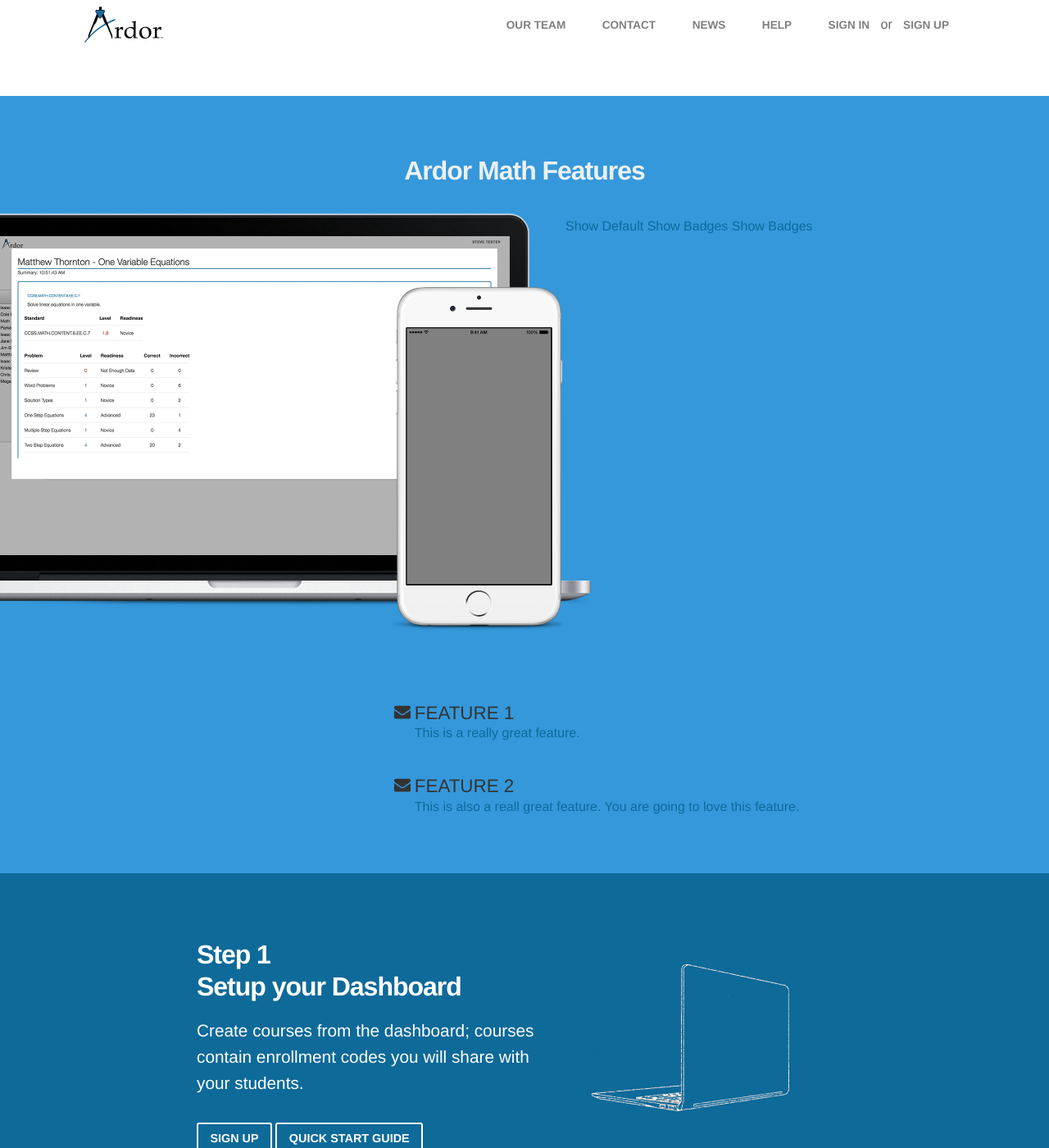
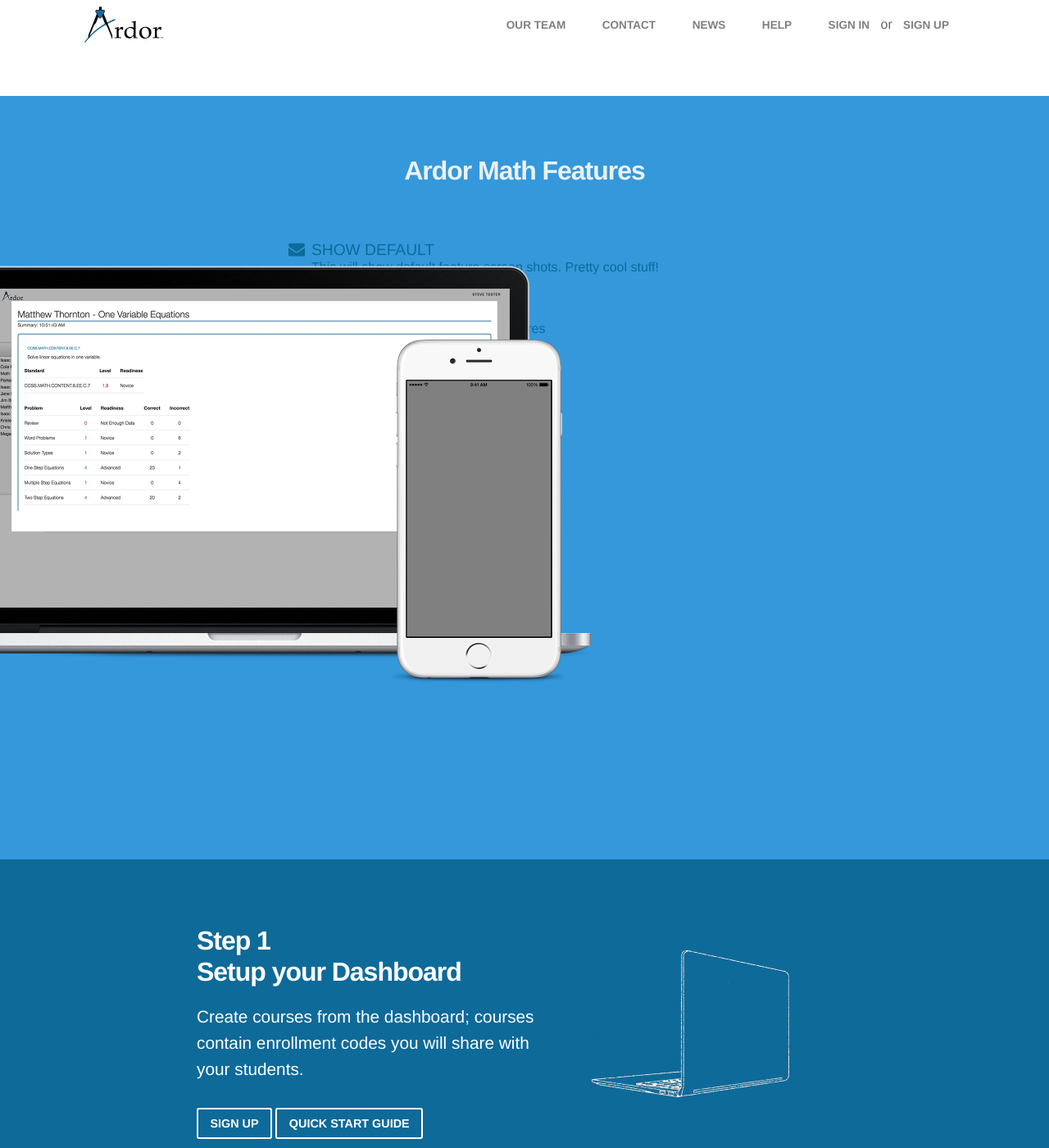
Before and after one commit to ardor-education/ardor-education.github.io, a Jekyll site: the page built from index.html, in a window 1280 px wide and 1400 px high, scrolled down 665 px. Shown: the whole window at 82% size. Built offline with Jekyll 4.4.1, drawn with Linux system fonts in a browser that asks for light colours; some web fonts are replaced.

Commit message:
align features and add icon

```diff
--- a/_layouts/home.html
+++ b/_layouts/home.html
@@ -53,11 +53,40 @@
 <div class="wrapper-content">
 
     <h2>Ardor Math Features</h2>
+    <!---
 
-  <a id="toggle-default">Show Default</a>
-  <a id="toggle-badges">Show Badges</a>
-  <a id="toggle-help">Show Badges</a>
+  -->
 
+    <a id="toggle-default" class="features-text">
+        <svg
+            class="feature-icon"
+            fill="#0E6A99"
+            version="1.1" xmlns="http://www.w3.org/2000/svg" xmlns:xlink="http://www.w3.org/1999/xlink" width="20" height="20" viewBox="0 0 14 14">
+            <path d="M14 5.547v6.203q0 0.516-0.367 0.883t-0.883 0.367h-11.5q-0.516 0-0.883-0.367t-0.367-0.883v-6.203q0.344 0.383 0.789 0.68 2.828 1.922 3.883 2.695 0.445 0.328 0.723 0.512t0.738 0.375 0.859 0.191h0.016q0.398 0 0.859-0.191t0.738-0.375 0.723-0.512q1.328-0.961 3.891-2.695 0.445-0.305 0.781-0.68zM14 3.25q0 0.617-0.383 1.18t-0.953 0.961q-2.937 2.039-3.656 2.539-0.078 0.055-0.332 0.238t-0.422 0.297-0.406 0.254-0.449 0.211-0.391 0.070h-0.016q-0.18 0-0.391-0.070t-0.449-0.211-0.406-0.254-0.422-0.297-0.332-0.238q-0.711-0.5-2.047-1.426t-1.602-1.113q-0.484-0.328-0.914-0.902t-0.43-1.066q0-0.609 0.324-1.016t0.926-0.406h11.5q0.508 0 0.879 0.367t0.371 0.883z" ></path>
+        </svg>
+        <h3>Show Default</h3>
+        <p>This will show default feature screen shots. Pretty cool stuff! </P>
+    </a>
+    <a id="toggle-help" class="features-text">
+        <svg
+            class="feature-icon"
+            fill="#0E6A99"
+            version="1.1" xmlns="http://www.w3.org/2000/svg" xmlns:xlink="http://www.w3.org/1999/xlink" width="20" height="20" viewBox="0 0 14 14">
+            <path d="M14 5.547v6.203q0 0.516-0.367 0.883t-0.883 0.367h-11.5q-0.516 0-0.883-0.367t-0.367-0.883v-6.203q0.344 0.383 0.789 0.68 2.828 1.922 3.883 2.695 0.445 0.328 0.723 0.512t0.738 0.375 0.859 0.191h0.016q0.398 0 0.859-0.191t0.738-0.375 0.723-0.512q1.328-0.961 3.891-2.695 0.445-0.305 0.781-0.68zM14 3.25q0 0.617-0.383 1.18t-0.953 0.961q-2.937 2.039-3.656 2.539-0.078 0.055-0.332 0.238t-0.422 0.297-0.406 0.254-0.449 0.211-0.391 0.070h-0.016q-0.18 0-0.391-0.070t-0.449-0.211-0.406-0.254-0.422-0.297-0.332-0.238q-0.711-0.5-2.047-1.426t-1.602-1.113q-0.484-0.328-0.914-0.902t-0.43-1.066q0-0.609 0.324-1.016t0.926-0.406h11.5q0.508 0 0.879 0.367t0.371 0.883z" ></path>
+        </svg>
+        <h3>Show Help</h3>
+        <p>This will show all the cool help featueres</p>
+    </a>
+    <a id="toggle-badges" class="features-text">
+        <svg
+            class="feature-icon"
+            fill="#0E6A99"
+            version="1.1" xmlns="http://www.w3.org/2000/svg" xmlns:xlink="http://www.w3.org/1999/xlink" width="20" height="20" viewBox="0 0 14 14">
+            <path d="M14 5.547v6.203q0 0.516-0.367 0.883t-0.883 0.367h-11.5q-0.516 0-0.883-0.367t-0.367-0.883v-6.203q0.344 0.383 0.789 0.68 2.828 1.922 3.883 2.695 0.445 0.328 0.723 0.512t0.738 0.375 0.859 0.191h0.016q0.398 0 0.859-0.191t0.738-0.375 0.723-0.512q1.328-0.961 3.891-2.695 0.445-0.305 0.781-0.68zM14 3.25q0 0.617-0.383 1.18t-0.953 0.961q-2.937 2.039-3.656 2.539-0.078 0.055-0.332 0.238t-0.422 0.297-0.406 0.254-0.449 0.211-0.391 0.070h-0.016q-0.18 0-0.391-0.070t-0.449-0.211-0.406-0.254-0.422-0.297-0.332-0.238q-0.711-0.5-2.047-1.426t-1.602-1.113q-0.484-0.328-0.914-0.902t-0.43-1.066q0-0.609 0.324-1.016t0.926-0.406h11.5q0.508 0 0.879 0.367t0.371 0.883z" ></path>
+        </svg>
+        <h3>Show Badges</h3>
+        <p>This will show all the cool badge features</p>
+    </a>
     <!-- Product Images -->
     <div class="features-images">
         <div class="device macbook">
@@ -78,43 +107,8 @@
              </div>
         </div>
     </div>
-  <!-- Product Test  -->
-  <div class="features-text">
-        <ul>
-            <li>
-                <a class="feature" id="default-feature">
-                  <div class="feature-icon">
-                      <svg
-                          id ="icon"
-                          fill="#333"
-                          version="1.1" xmlns="http://www.w3.org/2000/svg" xmlns:xlink="http://www.w3.org/1999/xlink" width="20" height="20" viewBox="0 0 14 14">
-                          <path d="M14 5.547v6.203q0 0.516-0.367 0.883t-0.883 0.367h-11.5q-0.516 0-0.883-0.367t-0.367-0.883v-6.203q0.344 0.383 0.789 0.68 2.828 1.922 3.883 2.695 0.445 0.328 0.723 0.512t0.738 0.375 0.859 0.191h0.016q0.398 0 0.859-0.191t0.738-0.375 0.723-0.512q1.328-0.961 3.891-2.695 0.445-0.305 0.781-0.68zM14 3.25q0 0.617-0.383 1.18t-0.953 0.961q-2.937 2.039-3.656 2.539-0.078 0.055-0.332 0.238t-0.422 0.297-0.406 0.254-0.449 0.211-0.391 0.070h-0.016q-0.18 0-0.391-0.070t-0.449-0.211-0.406-0.254-0.422-0.297-0.332-0.238q-0.711-0.5-2.047-1.426t-1.602-1.113q-0.484-0.328-0.914-0.902t-0.43-1.066q0-0.609 0.324-1.016t0.926-0.406h11.5q0.508 0 0.879 0.367t0.371 0.883z" ></path>
-                      </svg>
+
 </div>
-                  <h3>Feature 1</h3>
-                  <p>This is a really great feature. </p>
-                </a>
-            </li>
-            <li>
-                <a class="feature" id="badge-feature">
-                    <div class="feature-icon">
-                        <svg
-                            id="icon"
-                            fill="#333"
-                            version="1.1" xmlns="http://www.w3.org/2000/svg" xmlns:xlink="http://www.w3.org/1999/xlink" width="20" height="20" viewBox="0 0 14 14">
-                            <path d="M14 5.547v6.203q0 0.516-0.367 0.883t-0.883 0.367h-11.5q-0.516 0-0.883-0.367t-0.367-0.883v-6.203q0.344 0.383 0.789 0.68 2.828 1.922 3.883 2.695 0.445 0.328 0.723 0.512t0.738 0.375 0.859 0.191h0.016q0.398 0 0.859-0.191t0.738-0.375 0.723-0.512q1.328-0.961 3.891-2.695 0.445-0.305 0.781-0.68zM14 3.25q0 0.617-0.383 1.18t-0.953 0.961q-2.937 2.039-3.656 2.539-0.078 0.055-0.332 0.238t-0.422 0.297-0.406 0.254-0.449 0.211-0.391 0.070h-0.016q-0.18 0-0.391-0.070t-0.449-0.211-0.406-0.254-0.422-0.297-0.332-0.238q-0.711-0.5-2.047-1.426t-1.602-1.113q-0.484-0.328-0.914-0.902t-0.43-1.066q0-0.609 0.324-1.016t0.926-0.406h11.5q0.508 0 0.879 0.367t0.371 0.883z" ></path>
-                        </svg>
-                    </div>
-                    <h3>Feature 2 </h3>
-                    <p>
-                        This is also a reall great feature. You are going to love this feature.
-                    </p>
-                  </a>
-            </li>
-        </ul>
-  </div>
-</div>
-
   <!-- Explanar
   ================================================== -->
 <article class="explainer">
--- a/_sass/_features_content.scss
+++ b/_sass/_features_content.scss
@@ -11,16 +11,11 @@
 }
 
 .features-images {
+    position: relative;
+    top: -160px; // TODO This feels like a hack. Better way to position?
     display: block;
     float: left;
     width: 690px; // TODO media-query this size is macbook + iPHone
-}
-
-.features-text {
-    display: block;
-    float: right;
-    width: 900px;
-    margin: 3em 0 0 0;
 }
 
 // Devices and screens.
@@ -101,51 +96,48 @@
     display: block;
 }
 
-#toggle-help:hover ~ .features-images .device.iphone .screen #iphone-default {
+#toggle-help:hover ~ .features-images .device.iphone .screen #iphone-help {
     display: block;
 }
 
-
 // Text Featueres
-.features-text ul li {
+.features-text {
+    position: relative;
     display: block;
-    list-style: none;
+    float: right;
+    width: 900px;
     padding: 0;
-    margin: 2.5em 0 0 0;
 }
 
-.features-text ul li a {
-  display: block;
-  position: relative;
-  padding-left: 3.8em;
-  outline: 0;
-  text-decoration: none;
-}
-
-.feature {
-   color: #0E6A99;
-}
-.feature:hover p, .feature:hover h3 {
-    color: #ECF0F1;
-}
-
-
-.features-text ul li a h3 {
-  font-size: 1.4em;
-  line-height: 1.2em;
+.features-text h3 {
+  color: #0E6A99;
+  font-size: 1.2em;
+  line-height: 1.4em;
   font-weight: normal;
   text-transform: uppercase;
   margin: 0px;  // NOTE: I don't know where this margin is comming from?
 }
 
-.features-text ul li a p {
+.features-text p {
+  color: #0E6A99;
   font-size: 1em;
-  line-height: 1.4em;
+  line-height: 1em;
   font-weight: normal;
   margin: 0px;  // NOTE: I don't know where this margin is comming from?
 }
 
 .feature-icon {
-  float: left;
-  margin: 0 5px 0 0;
+  position: relative;
+  left: -28px;
+  top: 33px;
 }
+
+.features-text:hover p{
+    color: #ECF0F1;
+}
+.features-text:hover  .feature-icon{
+    fill: #ECF0F1;
+}
+.features-text:hover h3 {
+    color: black;
+}
```
Lines whose indentation alone changed are shown as unchanged.
